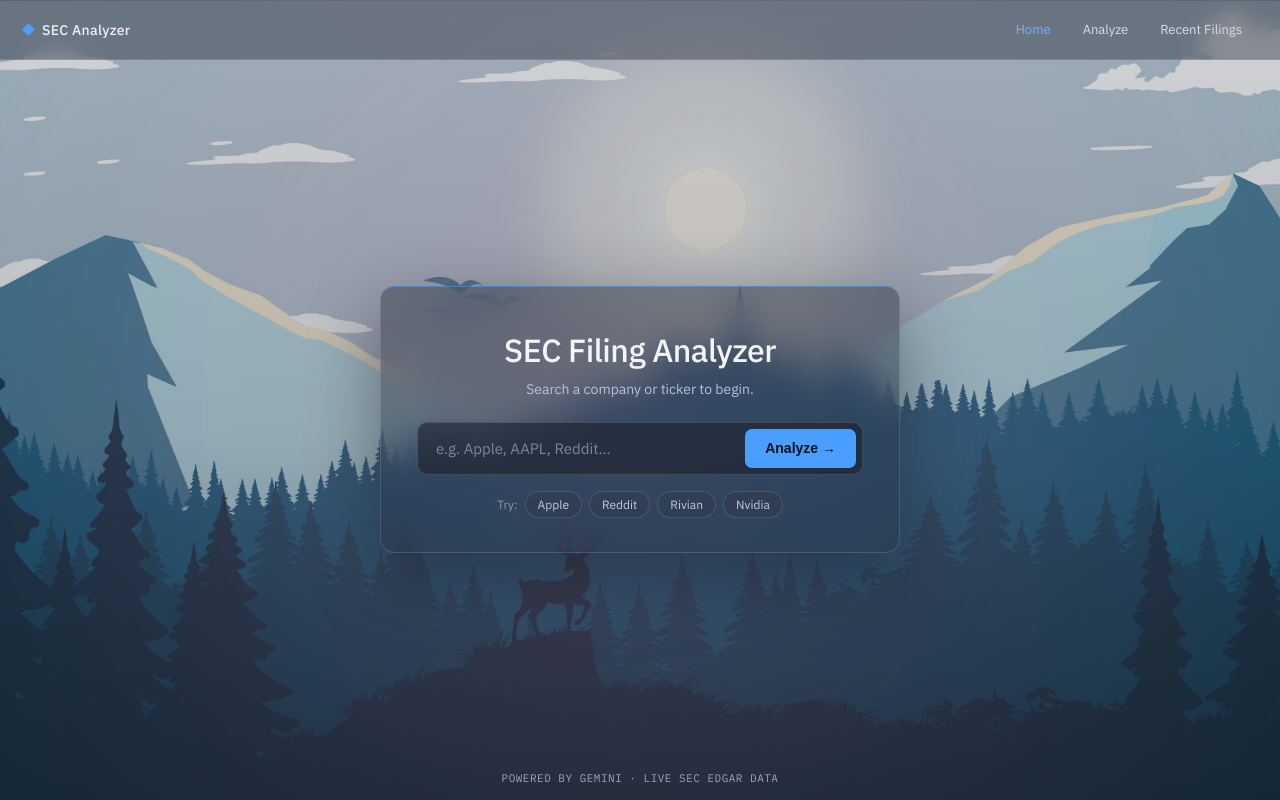
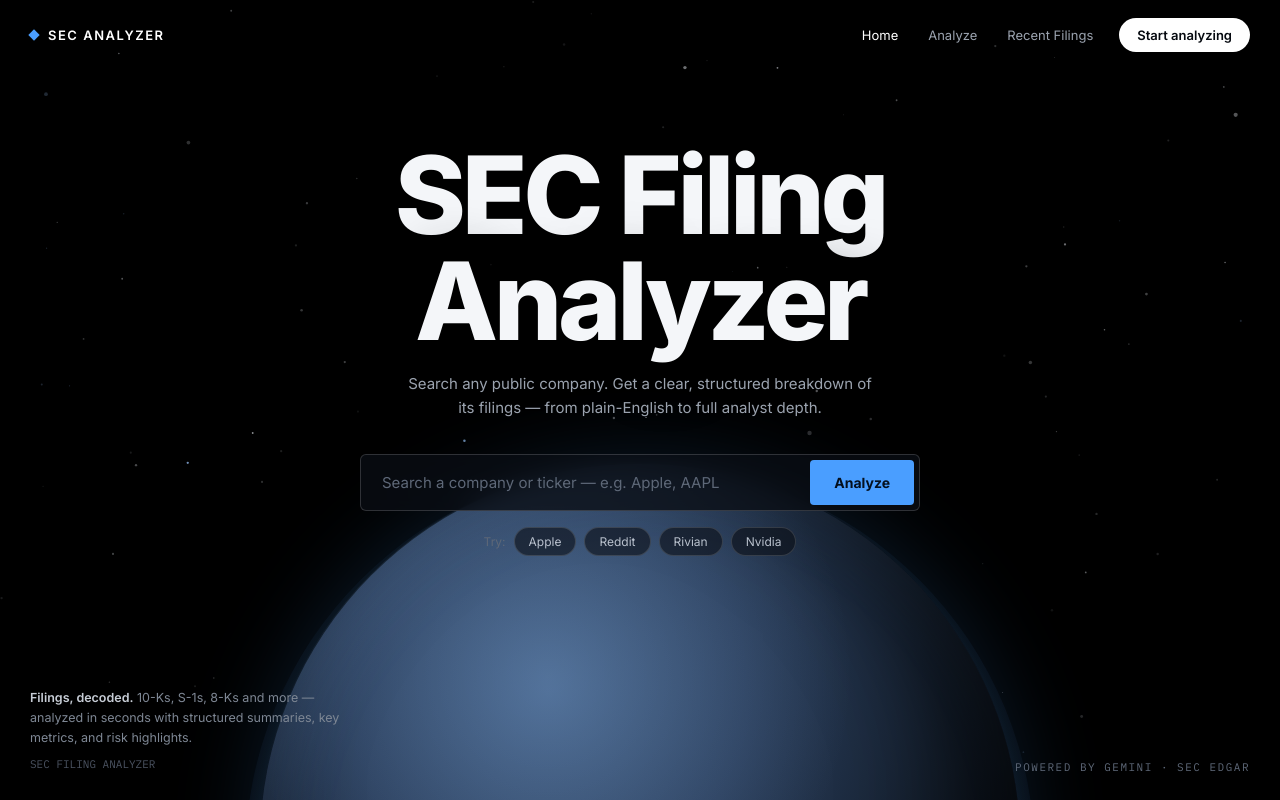
Before and after one commit to jaggerbreslow-sketch/Jagger-and-Lachlan-Adventure-v1, a website: page public/index.html in a window 1280 px wide. Drawn offline with Linux system fonts and the light colour scheme.

Commit message:
Update index.html

```diff
--- a/public/index.html
+++ b/public/index.html
@@ -5,77 +5,63 @@
 <meta name="viewport" content="width=device-width, initial-scale=1.0">
 <title>SEC Filing Analyzer</title>
 <style>
-  @import url('https://fonts.googleapis.com/css2?family=IBM+Plex+Mono:wght@400;500&family=IBM+Plex+Sans:wght@300;400;500;600&display=swap');
+  @import url('https://fonts.googleapis.com/css2?family=Inter:wght@300;400;500;600;700;800&family=IBM+Plex+Mono:wght@400;500&display=swap');
   *{box-sizing:border-box;margin:0;padding:0}
   html,body{height:100%}
-  .sc{position:relative;min-height:100vh;font-family:'IBM Plex Sans',sans-serif;overflow:hidden;background:#AEB9D6}
-  .bg{position:absolute;inset:0;width:100%;height:100%}
-  /* Your uploaded image (public/background.jpg) sits on top of the painted fallback scene */
-  .photo{position:absolute;inset:0;background-image:url('background.jpg');background-size:cover;background-position:center;background-repeat:no-repeat}
-  .veil{position:absolute;inset:0;background:linear-gradient(180deg,rgba(28,33,45,0.20) 0%,rgba(28,33,45,0.30) 55%,rgba(22,26,36,0.55) 100%)}
-  .top{position:relative;z-index:3;display:flex;align-items:center;justify-content:space-between;padding:14px 24px;background:rgba(38,43,57,0.42);backdrop-filter:blur(10px);-webkit-backdrop-filter:blur(10px);border-bottom:1px solid rgba(226,230,240,0.14)}
-  .brand{display:flex;align-items:center;gap:9px;font-size:14px;font-weight:500;color:#EEF1F7;text-decoration:none;letter-spacing:.3px}
-  .dia{width:9px;height:9px;background:#4A9EFF;transform:rotate(45deg);border-radius:1px}
-  .links{display:flex;gap:4px}
-  .nl{font-size:13px;color:#D7DDEA;text-decoration:none;padding:7px 14px;border-radius:8px;cursor:pointer;transition:all .15s}
-  .nl:hover{background:rgba(74,158,255,0.18);color:#fff}
-  .nl.active{color:#6FB3FF}
-  .center{position:relative;z-index:2;display:flex;align-items:center;justify-content:center;padding:74px 24px 96px;min-height:calc(100vh - 60px)}
-  .glass{position:relative;width:100%;max-width:520px;background:rgba(40,46,60,0.46);backdrop-filter:blur(17px) saturate(1.2);-webkit-backdrop-filter:blur(17px) saturate(1.2);border:1px solid rgba(226,230,240,0.16);border-top:1px solid rgba(74,158,255,0.55);border-radius:14px;box-shadow:0 26px 70px rgba(20,26,38,0.45);padding:42px 36px 34px;text-align:center}
-  .glass h1{font-size:32px;font-weight:500;color:#F2F5FA;letter-spacing:-0.5px;margin-bottom:9px}
-  .tag{font-size:14px;color:#B8C2D6;margin-bottom:24px}
-  .search{display:flex;gap:8px;background:rgba(28,33,45,0.6);border:1px solid rgba(226,230,240,0.16);border-radius:10px;padding:6px}
-  .search:focus-within{border-color:rgba(74,158,255,0.65)}
-  .search input{flex:1;background:transparent;border:none;outline:none;color:#EAEEF6;font-size:15px;padding:10px 12px;font-family:inherit}
-  .search input::placeholder{color:#7C879B}
-  .search button{background:#4A9EFF;color:#06121F;border:none;border-radius:7px;padding:0 20px;font-weight:600;font-size:14px;cursor:pointer;transition:background .15s}
+  body{background:#000;color:#EAECEF;font-family:'Inter',sans-serif;min-height:100vh;overflow-x:hidden}
+  .mono{font-family:'IBM Plex Mono',monospace}
+  #stars{position:fixed;inset:0;z-index:0;pointer-events:none}
+  #cursor{position:fixed;inset:0;z-index:60;pointer-events:none}
+  /* planet */
+  .planet{position:fixed;left:50%;top:58%;transform:translateX(-50%);width:min(78vw,760px);aspect-ratio:1;border-radius:50%;z-index:1;pointer-events:none;
+    background:radial-gradient(circle at 38% 30%, #3E5A80 0%, #2A3E5C 28%, #15202F 55%, #070B11 78%);
+    box-shadow:0 0 90px rgba(74,158,255,0.18), inset -40px -50px 120px rgba(0,0,0,0.85), inset 14px 18px 60px rgba(140,190,255,0.12)}
+  .planet::after{content:'';position:absolute;inset:-1px;border-radius:50%;background:radial-gradient(circle at 38% 28%, rgba(160,205,255,0.22), transparent 42%)}
+  .atmo{position:fixed;left:50%;top:58%;transform:translateX(-50%);width:min(80vw,790px);aspect-ratio:1;border-radius:50%;z-index:0;pointer-events:none;
+    background:radial-gradient(circle, transparent 58%, rgba(95,160,245,0.10) 66%, transparent 75%)}
+  /* nav */
+  .top{position:relative;z-index:5;display:flex;align-items:center;justify-content:space-between;padding:18px 30px}
+  .brand{display:flex;align-items:center;gap:10px;font-size:13px;font-weight:600;letter-spacing:1.5px;color:#fff;text-decoration:none;text-transform:uppercase}
+  .dia{width:8px;height:8px;background:#4A9EFF;transform:rotate(45deg)}
+  .links{display:flex;align-items:center;gap:2px}
+  .nl{font-size:13px;color:#9BA3AF;text-decoration:none;padding:8px 14px;transition:color .15s}
+  .nl:hover{color:#fff}
+  .nl.active{color:#fff}
+  .cta{font-size:13px;font-weight:600;color:#05090F;background:#fff;text-decoration:none;padding:9px 18px;border-radius:999px;margin-left:10px;transition:all .15s}
+  .cta:hover{background:#4A9EFF;color:#fff}
+  /* hero */
+  .hero{position:relative;z-index:4;display:flex;flex-direction:column;align-items:center;text-align:center;padding:9vh 24px 0}
+  h1{font-size:clamp(44px,9vw,108px);font-weight:800;letter-spacing:-0.04em;line-height:0.98;color:#F4F6F9;text-shadow:0 4px 60px rgba(0,0,0,0.9)}
+  .sub{margin-top:18px;font-size:15px;color:#9BA3AF;max-width:480px;line-height:1.6}
+  .searchwrap{margin-top:34px;width:100%;max-width:560px}
+  .search{display:flex;gap:0;background:rgba(10,14,20,0.78);backdrop-filter:blur(12px);-webkit-backdrop-filter:blur(12px);border:1px solid rgba(255,255,255,0.16);border-radius:6px;padding:5px;transition:border-color .15s}
+  .search:focus-within{border-color:#4A9EFF}
+  .search input{flex:1;background:transparent;border:none;outline:none;color:#F4F6F9;font-size:15px;padding:13px 16px;font-family:inherit}
+  .search input::placeholder{color:#5E6878}
+  .search button{background:#4A9EFF;color:#04101F;border:none;border-radius:4px;padding:0 24px;font-weight:700;font-size:14px;cursor:pointer;font-family:inherit;transition:background .15s}
   .search button:hover{background:#6FB3FF}
-  .try{display:flex;gap:7px;justify-content:center;align-items:center;margin-top:16px;flex-wrap:wrap}
-  .try .lab{font-size:12px;color:#8C97AC}
-  .chip{font-size:12px;color:#C2CAD9;border:1px solid rgba(226,230,240,0.14);background:rgba(48,55,72,0.4);padding:5px 12px;border-radius:18px;cursor:pointer;transition:all .15s}
-  .chip:hover{border-color:rgba(74,158,255,0.5);color:#6FB3FF}
-  .foot{position:absolute;z-index:2;bottom:0;left:0;right:0;text-align:center;padding:15px;font-family:'IBM Plex Mono',monospace;font-size:11px;color:#9AA6BC;letter-spacing:.5px}
-  @media(max-width:560px){.glass h1{font-size:26px}.glass{padding:34px 22px 28px}.nl{padding:6px 10px;font-size:12px}}
+  .try{display:flex;gap:8px;justify-content:center;align-items:center;margin-top:16px;flex-wrap:wrap}
+  .try .lab{font-size:12px;color:#5E6878}
+  .chip{font-size:12px;color:#B9C1CD;border:1px solid rgba(255,255,255,0.14);background:rgba(10,14,20,0.6);padding:6px 14px;border-radius:999px;cursor:pointer;transition:all .15s}
+  .chip:hover{border-color:#4A9EFF;color:#4A9EFF}
+  .corner{position:fixed;z-index:5;bottom:26px;left:30px;max-width:330px;font-size:12.5px;color:#7E8794;line-height:1.6;text-align:left}
+  .corner b{color:#C7CDD6;font-weight:600}
+  .corner .cpy{display:block;margin-top:8px;font-size:11px;color:#4A5260}
+  .badge{position:fixed;z-index:5;bottom:26px;right:30px;font-size:11px;letter-spacing:1.5px;color:#5E6878;text-transform:uppercase}
+  @media(max-width:640px){
+    .corner{position:static;margin:40px auto 0;text-align:center;padding:0 24px 90px}
+    .badge{display:none}
+    .nl{padding:8px 9px;font-size:12px}
+    .cta{padding:8px 13px;margin-left:4px}
+    .hero{padding-top:6vh}
+  }
 </style>
 </head>
 <body>
-<div class="sc">
-  <svg class="bg" viewBox="0 0 1000 600" preserveAspectRatio="xMidYMid slice" xmlns="http://www.w3.org/2000/svg">
-    <defs>
-      <linearGradient id="sky" x1="0" y1="0" x2="0" y2="1">
-        <stop offset="0" stop-color="#8B9BC0"/><stop offset="0.55" stop-color="#AEB9D6"/><stop offset="1" stop-color="#CDD5E6"/>
-      </linearGradient>
-      <radialGradient id="sun" cx="0.5" cy="0.5" r="0.5">
-        <stop offset="0" stop-color="#F4F0E2"/><stop offset="0.35" stop-color="#ECE7D5" stop-opacity="0.5"/><stop offset="1" stop-color="#ECE7D5" stop-opacity="0"/>
-      </radialGradient>
-    </defs>
-    <rect width="1000" height="600" fill="url(#sky)"/>
-    <circle cx="560" cy="150" r="110" fill="url(#sun)"/>
-    <circle cx="560" cy="150" r="30" fill="#F4F1E4"/>
-    <ellipse cx="250" cy="120" rx="70" ry="14" fill="#C6CFE2" opacity="0.55"/>
-    <ellipse cx="330" cy="135" rx="50" ry="11" fill="#C6CFE2" opacity="0.45"/>
-    <ellipse cx="800" cy="110" rx="80" ry="15" fill="#C6CFE2" opacity="0.5"/>
-    <path d="M615,140 q6,-7 12,0 q6,-7 12,0" fill="none" stroke="#41507A" stroke-width="2"/>
-    <path d="M650,120 q5,-6 10,0 q5,-6 10,0" fill="none" stroke="#41507A" stroke-width="2"/>
-    <path d="M0,330 L150,250 L260,310 L380,235 L520,300 L640,250 L780,315 L900,260 L1000,300 L1000,600 L0,600 Z" fill="#9AA8C8"/>
-    <path d="M380,235 L410,275 L350,275 Z" fill="#DCE2EE"/>
-    <path d="M640,250 L668,288 L612,288 Z" fill="#DCE2EE"/>
-    <path d="M900,260 L926,298 L874,298 Z" fill="#DCE2EE"/>
-    <path d="M0,400 L180,330 L340,390 L500,335 L680,400 L840,345 L1000,395 L1000,600 L0,600 Z" fill="#6C7DA4"/>
-    <path d="M0,470 L120,425 L240,465 L360,420 L500,468 L640,425 L780,470 L900,430 L1000,462 L1000,600 L0,600 Z" fill="#49557A"/>
-    <path d="M0,520 L140,485 L300,522 L460,488 L620,524 L780,490 L920,524 L1000,505 L1000,600 L0,600 Z" fill="#3A4668"/>
-    <g fill="#2A3450">
-      <rect x="490" y="452" width="3" height="20"/><rect x="500" y="452" width="3" height="20"/><rect x="524" y="452" width="3" height="20"/><rect x="534" y="452" width="3" height="20"/>
-      <ellipse cx="512" cy="450" rx="25" ry="9"/>
-      <path d="M533,448 L545,424 L551,425 L539,449 Z"/>
-      <ellipse cx="548" cy="421" rx="7" ry="4.5"/>
-      <path d="M545,419 L541,407 M545,419 L550,408 M541,407 L538,400 M541,407 L544,401 M550,408 L548,400 M550,408 L554,402" stroke="#2A3450" stroke-width="1.6" fill="none" stroke-linecap="round"/>
-      <path d="M488,446 L478,442 L484,450 Z"/>
-    </g>
-    <path d="M0,600 L0,548 L34,552 L52,528 L72,552 L110,548 L150,556 L188,532 L226,556 L280,550 L330,558 L378,536 L430,558 L486,552 L540,560 L596,538 L652,560 L708,552 L764,560 L818,538 L872,560 L928,552 L980,558 L1000,556 L1000,600 Z" fill="#232C44"/>
-  </svg>
-  <div class="photo"></div>
-  <div class="veil"></div>
+  <canvas id="stars"></canvas>
+  <div class="atmo"></div>
+  <div class="planet"></div>
+  <canvas id="cursor"></canvas>
 
   <div class="top">
     <a class="brand" href="index.html"><span class="dia"></span> SEC Analyzer</a>
@@ -83,16 +69,17 @@
       <a class="nl active" href="index.html">Home</a>
       <a class="nl" href="analyze.html">Analyze</a>
       <a class="nl" href="recent.html">Recent Filings</a>
+      <a class="cta" href="analyze.html">Start analyzing</a>
     </div>
   </div>
 
-  <div class="center">
-    <div class="glass">
-      <h1>SEC Filing Analyzer</h1>
-      <p class="tag">Search a company or ticker to begin.</p>
+  <div class="hero">
+    <h1>SEC Filing<br>Analyzer</h1>
+    <p class="sub">Search any public company. Get a clear, structured breakdown of its filings — from plain-English to full analyst depth.</p>
+    <div class="searchwrap">
       <div class="search">
-        <input id="q" placeholder="e.g. Apple, AAPL, Reddit…" autocomplete="off">
-        <button onclick="go()">Analyze &rarr;</button>
+        <input id="q" placeholder="Search a company or ticker — e.g. Apple, AAPL" autocomplete="off">
+        <button onclick="go()">Analyze</button>
       </div>
       <div class="try">
         <span class="lab">Try:</span>
@@ -104,12 +91,57 @@
     </div>
   </div>
 
-  <div class="foot">POWERED BY GEMINI &middot; LIVE SEC EDGAR DATA</div>
-</div>
+  <div class="corner">
+    <b>Filings, decoded.</b> 10-Ks, S-1s, 8-Ks and more — analyzed in seconds with structured summaries, key metrics, and risk highlights.
+    <span class="cpy mono">SEC FILING ANALYZER</span>
+  </div>
+  <div class="badge mono">POWERED BY GEMINI · SEC EDGAR</div>
+
 <script>
   function goWith(v){ if(v&&v.trim()) location.href='analyze.html?q='+encodeURIComponent(v.trim()); }
   function go(){ goWith(document.getElementById('q').value); }
   document.getElementById('q').addEventListener('keydown',function(e){ if(e.key==='Enter') go(); });
+
+  (function(){
+    var reduced=matchMedia('(prefers-reduced-motion: reduce)').matches;
+    /* ---- starfield ---- */
+    var cv=document.getElementById('stars'),ctx=cv.getContext('2d'),W,H,stars=[];
+    function size(){W=cv.width=innerWidth;H=cv.height=innerHeight;}
+    function mk(){return {x:Math.random()*W,y:Math.random()*H,r:Math.random()<0.85?(0.4+Math.random()*0.9):(1.2+Math.random()*1.1),tw:0.002+Math.random()*0.004,ph:Math.random()*6.28,vx:-(0.02+Math.random()*0.05),base:0.25+Math.random()*0.55,blue:Math.random()<0.18};}
+    function init(){size();stars=[];var n=Math.min(260,Math.round(W*H/9000));for(var i=0;i<n;i++)stars.push(mk());}
+    function draw(t){
+      ctx.clearRect(0,0,W,H);
+      for(var i=0;i<stars.length;i++){var s=stars[i];
+        var a=s.base*(0.6+0.4*Math.sin(t*s.tw+s.ph));
+        ctx.globalAlpha=a;ctx.fillStyle=s.blue?'#9CC8FF':'#E8ECF2';
+        ctx.beginPath();ctx.arc(s.x,s.y,s.r,0,6.2832);ctx.fill();
+        s.x+=s.vx;if(s.x<-3){s.x=W+3;s.y=Math.random()*H;}
+      }
+      if(!reduced)requestAnimationFrame(draw);
+    }
+    init();requestAnimationFrame(draw);
+    addEventListener('resize',function(){init();if(reduced)requestAnimationFrame(draw);});
+    /* ---- dot + lagging ring cursor ---- */
+    if(!reduced){
+      var cur=document.getElementById('cursor'),cc=cur.getContext('2d'),mx=-200,my=-200,rx=-200,ry=-200,trail=[],on=false,ready=false;
+      function cs(){cur.width=innerWidth;cur.height=innerHeight;}
+      cs();
+      addEventListener('mousemove',function(e){mx=e.clientX;my=e.clientY;if(!ready){rx=mx;ry=my;ready=true;}if(!on){on=true;document.documentElement.style.cursor='none';}trail.push({x:mx,y:my,life:1});});
+      document.addEventListener('mouseleave',function(){on=false;});
+      function cframe(){
+        cc.clearRect(0,0,cur.width,cur.height);
+        rx+=(mx-rx)*0.10;ry+=(my-ry)*0.10;
+        for(var i=trail.length-1;i>=0;i--){var d=trail[i];d.life-=0.09;if(d.life<=0){trail.splice(i,1);continue;}cc.globalAlpha=d.life*0.16;cc.fillStyle='#7FB8FF';cc.beginPath();cc.arc(d.x,d.y,d.life*3+1,0,6.2832);cc.fill();}
+        if(on){
+          cc.globalAlpha=0.85;cc.strokeStyle='#BFD9FF';cc.lineWidth=1.4;cc.shadowColor='#4A9EFF';cc.shadowBlur=10;cc.beginPath();cc.arc(rx,ry,17,0,6.2832);cc.stroke();cc.shadowBlur=0;
+          cc.globalAlpha=1;cc.fillStyle='#FFFFFF';cc.beginPath();cc.arc(mx,my,4,0,6.2832);cc.fill();
+        }
+        requestAnimationFrame(cframe);
+      }
+      requestAnimationFrame(cframe);
+      addEventListener('resize',cs);
+    }
+  })();
 </script>
 </body>
 </html>
```
